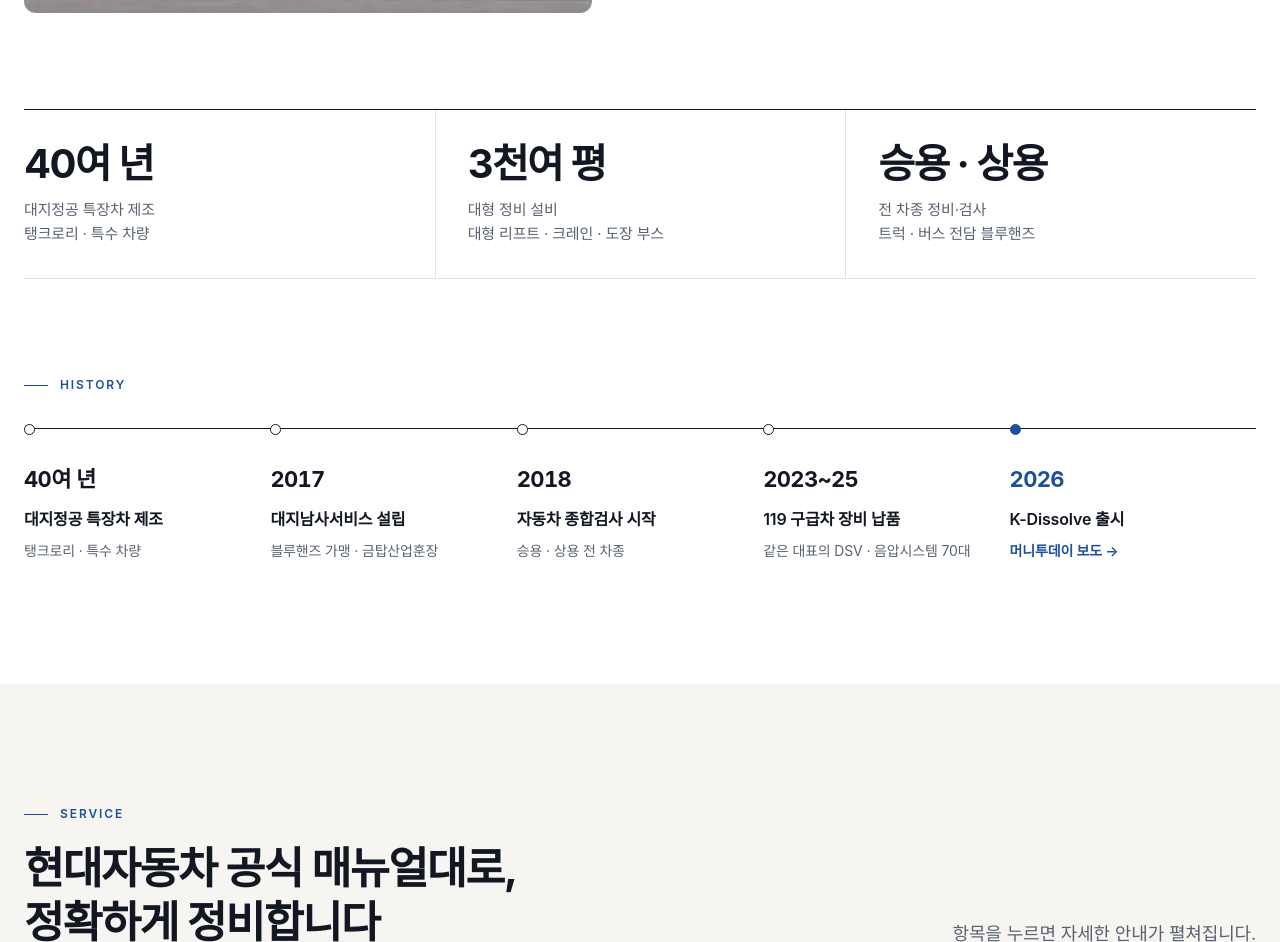
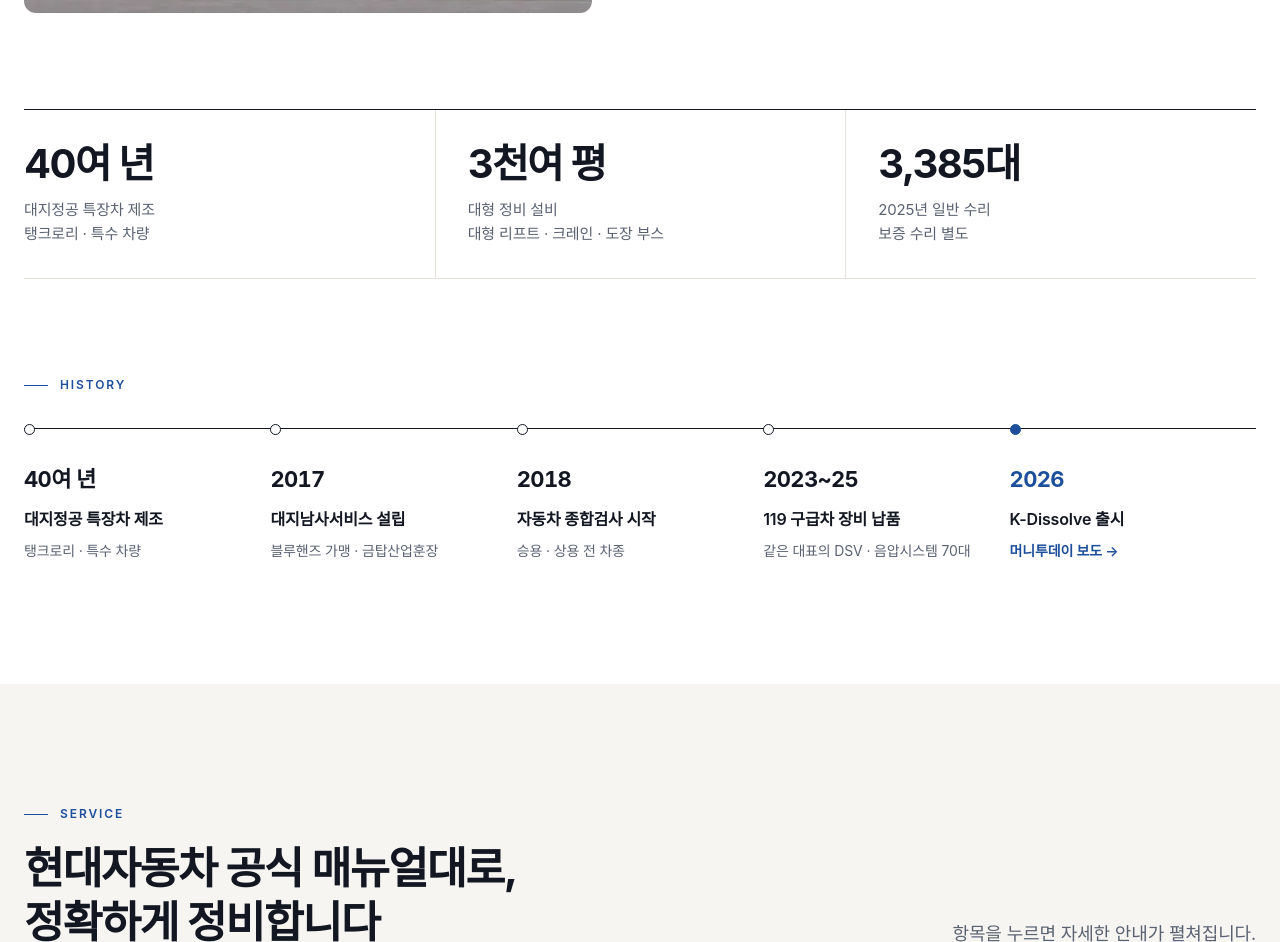
Before and after one commit to daejinamsa/daejinamsa, a plain HTML site: page index.html in a window 1280 px wide. Shown: the part 2073-3015 px from the top of the page. Drawn offline with Linux system fonts and the light colour scheme; a web font is replaced by a local one.

Commit message:
회사 숫자에 2025년 일반 수리 3,385대
Co-Authored-By: Claude Opus 5.5 <noreply@anthropic.com>

```diff
--- a/index.html
+++ b/index.html
@@ -237,7 +237,7 @@
     <div class="nums rv">
       <div><b>40여 년</b><span>대지정공 특장차 제조<br>탱크로리 · 특수 차량</span></div>
       <div><b>3천여 평</b><span>대형 정비 설비<br>대형 리프트 · 크레인 · 도장 부스</span></div>
-      <div><b>승용 · 상용</b><span>전 차종 정비·검사<br>트럭 · 버스 전담 블루핸즈</span></div>
+      <div><b>3,385대</b><span>2025년 일반 수리<br>보증 수리 별도</span></div>
     </div>
     <div class="history rv">
       <span class="label">History</span>
```
